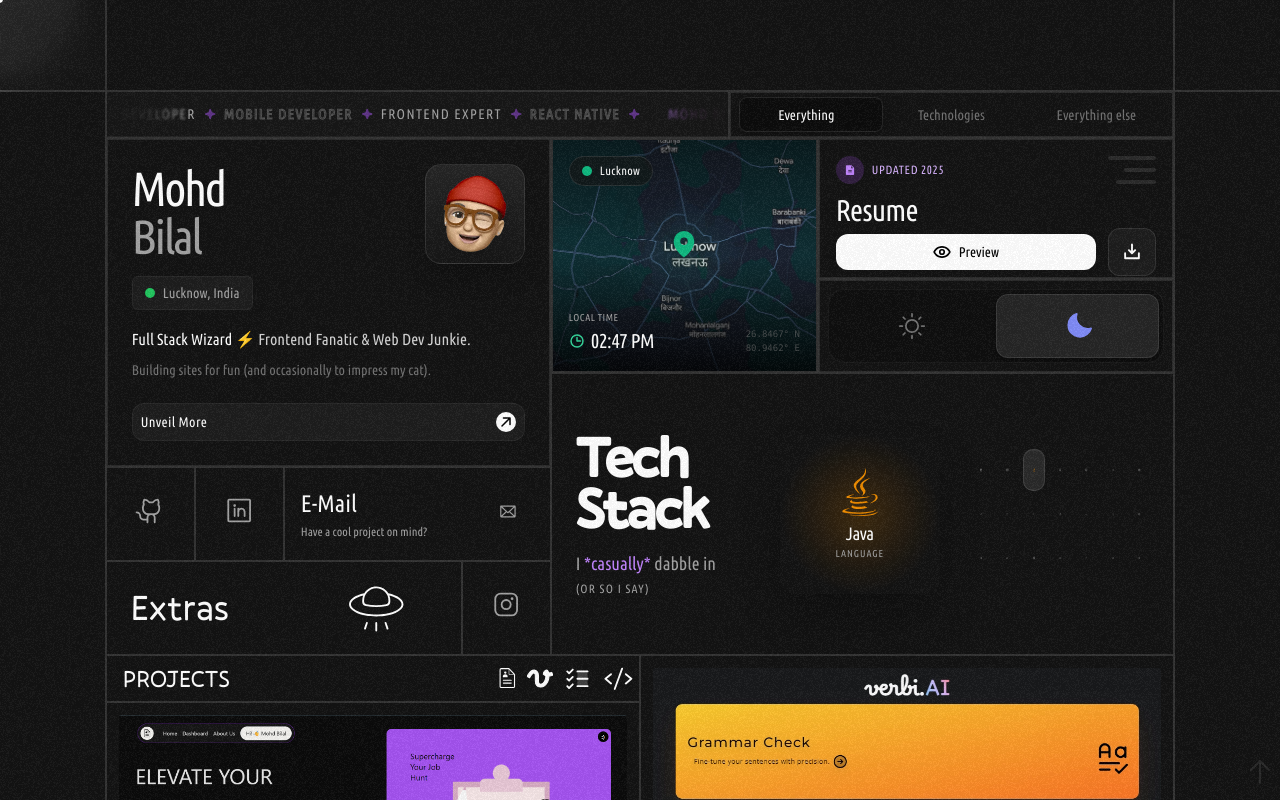
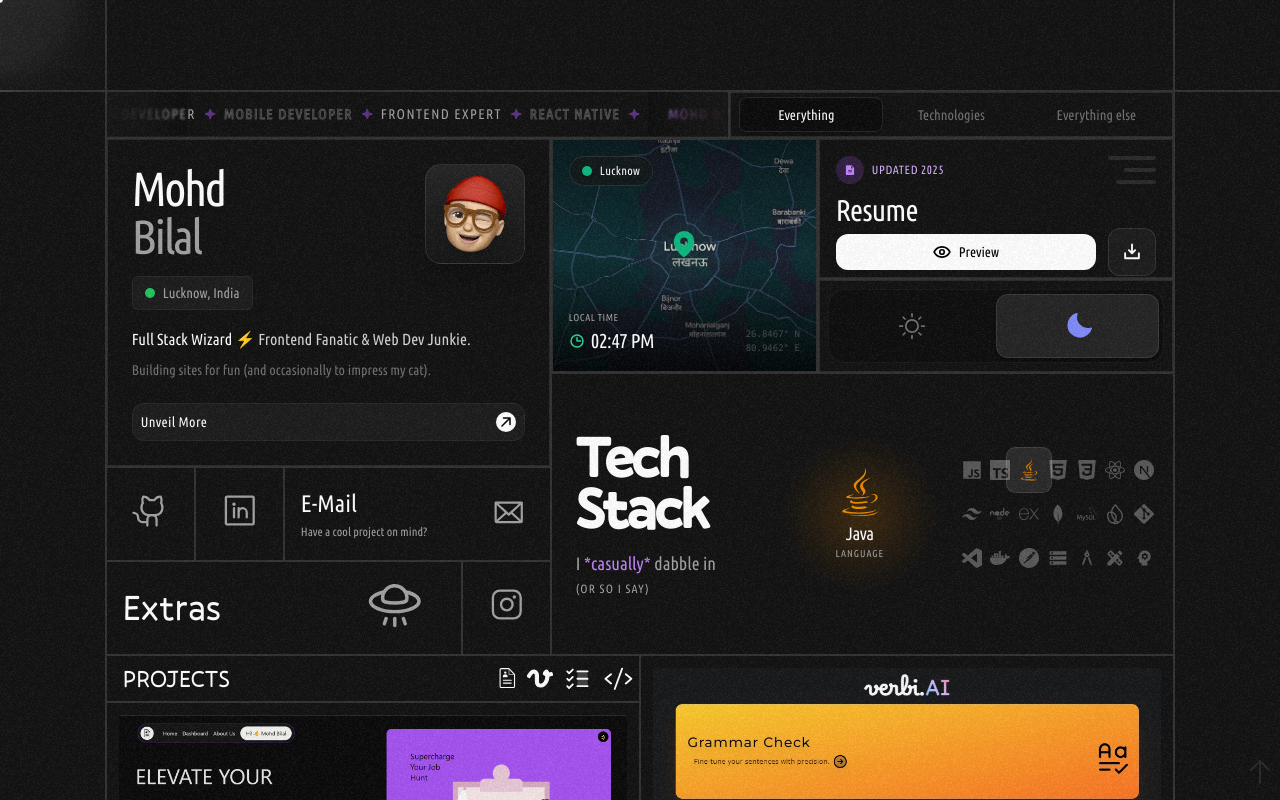
Before and after one commit to mohd-Bilal-exe/mohdBilal_personalPortfolio, a React (Vite) app: page / in a window 1280 px wide. Shown: the top 800 px of the page. Built offline with nearby package versions, Linux system fonts and the light colour scheme; a web font is replaced by a local one.

Commit message:
MAde some more changes

```diff
--- a/src/components/Banner.jsx
+++ b/src/components/Banner.jsx
@@ -4,11 +4,10 @@ import { StarFour } from '@phosphor-icons/react'; // Assuming you use Phosphor
 
 export default function Banner() {
   return (
-    <div className="relative flex items-center bg-neutral-900 border-white/5 border-b h-full overflow-hidden select-none">
+    <div className="relative flex items-center border-white/5 border-b h-full overflow-hidden select-none">
       {/* Improved Gradient Masks with Blur */}
-      <div className="left-0 z-20 absolute bg-gradient-to-r from-neutral-900 via-neutral-900/80 to-transparent backdrop-blur-[1px] w-20 h-full"></div>
-      <div className="right-0 z-20 absolute bg-gradient-to-l from-neutral-900 via-neutral-900/80 to-transparent backdrop-blur-[1px] w-20 h-full"></div>
-
+      <div className="left-0 z-20 absolute bg-gradient-to-r dark:from-neutral-900 dark:via-neutral-900/70 to-transparent dark:backdrop-blur-[1px] w-20 h-full"></div>
+      <div className="right-0 z-20 absolute bg-gradient-to-l dark:from-neutral-900 dark:via-neutral-900/70 to-transparent dark:backdrop-blur-[1px] w-20 h-full"></div>
       <MarqueeItem />
     </div>
   );
@@ -55,7 +54,8 @@ const LoopingText = ({ items }) => {
               item.type === 'highlight' &&
                 'bg-clip-text text-transparent bg-gradient-to-r mx-5 from-purple-400 to-pink-400',
               // CASE 2: Solid Text (Standard)
-              item.type === 'solid' && 'text-neutral-400 group-hover:text-white',
+              item.type === 'solid' &&
+                'text-neutral-600 dark:text-neutral-400 group-hover:text-black dark:group-hover:text-white',
               // CASE 3: Outline Text (Modern Touch)
               item.type === 'outline' && 'text-transparent stroke-text hover:text-neutral-500'
             )}
--- a/src/components/Contact.jsx
+++ b/src/components/Contact.jsx
@@ -39,12 +39,12 @@ export const LinkedIn = ({ isFade, setCursorColor }) => {
       </AnimatePresence>
       {/* Icon */}
       <LinkedinLogo
-        size={'80%'}
+        size={'85%'}
         weight="regular"
         className="mx-auto text-neutral-400 group-hover:text-lnkin group-hover:scale-[0.85] transition-all duration-300 ease-out"
       />
       {/* Hover Label (Tooltip style) - MODIFIED for Tailwind-only hover transition */}
-      <span className="bottom-2 absolute bg-black/50 opacity-0 group-hover:opacity-100 backdrop-blur-sm px-2 py-1 rounded font-medium text-white/90 text-xs transition-all translate-y-2 group-hover:translate-y-0 duration-200 transform">
+      <span className="bottom-2 left-[25%] absolute bg-black/50 opacity-0 group-hover:opacity-100 backdrop-blur-sm px-2 py-1 rounded font-medium text-white/90 text-xs transition-all translate-y-2 group-hover:translate-y-0 duration-200 transform">
         LinkedIn
       </span>
     </a>
@@ -78,12 +78,12 @@ export const GitHub = ({ isFade, setCursorColor }) => {
     >
       {/* Fade Overlay omitted for brevity, similar to LinkedIn */} {/* Icon */}
       <GithubLogo
-        size={'80%'}
+        size={'85%'}
         weight="regular"
         className="mx-auto text-neutral-400 group-hover:text-white group-hover:scale-[0.85] transition-all duration-300 ease-out"
       />
       {/* Hover Label - MODIFIED for Tailwind-only hover transition */}
-      <span className="bottom-2 absolute bg-black/50 opacity-0 group-hover:opacity-100 backdrop-blur-sm px-2 py-1 rounded font-medium text-white/90 text-xs transition-all translate-y-2 group-hover:translate-y-0 duration-200 transform">
+      <span className="bottom-2 left-[27%] absolute bg-black/50 opacity-0 group-hover:opacity-100 backdrop-blur-sm px-2 py-1 rounded font-medium text-white/90 text-xs transition-all translate-y-2 group-hover:translate-y-0 duration-200 transform">
         GitHub
       </span>
     </a>
@@ -115,12 +115,12 @@ export const Instagram = ({ isFade, setCursorColor }) => {
     >
       {/* Fade Overlay omitted for brevity */} {/* Icon */}
       <InstagramLogo
-        size={'80%'}
+        size={'85%'}
         weight="regular"
         className="mx-auto text-neutral-400 group-hover:text-insta group-hover:scale-[0.85] transition-all duration-300 ease-in-out"
       />
       {/* Hover Label - MODIFIED for Tailwind-only hover transition */}
-      <span className="bottom-2 absolute bg-black/50 opacity-0 group-hover:opacity-100 backdrop-blur-sm px-2 py-1 rounded font-medium text-white/90 text-xs transition-all translate-y-2 group-hover:translate-y-0 duration-200 transform">
+      <span className="bottom-2 left-[20%] absolute bg-black/50 opacity-0 group-hover:opacity-100 backdrop-blur-sm px-2 py-1 rounded font-medium text-white/90 text-xs transition-all translate-y-2 group-hover:translate-y-0 duration-200 transform">
         Instagram
       </span>
     </a>
@@ -178,7 +178,7 @@ export const Email = ({ isFade, setCursorColor }) => {
       {/* Right Side: Icon */}
       <div className="flex-shrink-0 place-content-center grid w-1/4 md:w-1/5 h-full">
         <Envelope
-          size={'80%'}
+          size={'93%'}
           weight="regular"
           className="text-neutral-400 group-hover:text-yellow-500 group-hover:scale-110 transition-all duration-300 ease-in-out"
         />
--- a/src/components/DivOrigami.jsx
+++ b/src/components/DivOrigami.jsx
@@ -74,12 +74,12 @@ const TechDisplay = ({ items, isFade, setCursorColor }) => {
 
   return (
     <div
-      className="flex smartphone:flex-col justify-between items-center gap-8 smartphone:gap-6 w-full"
+      className="flex smartphone:flex-col justify-between items-center gap-3 smartphone:gap-6 w-full"
       onMouseEnter={() => setIsHovering(true)}
       onMouseLeave={() => setIsHovering(false)}
     >
       {/* 1. FEATURED CARD (Left) */}
-      <div className="relative flex flex-col flex-shrink-0 justify-center items-center shadow-2xl rounded-2xl w-40 smartphone:w-full h-40 smartphone:h-32 overflow-hidden">
+      <div className="relative flex flex-col flex-shrink-0 justify-center items-center rounded-2xl w-40 smartphone:w-full h-40 smartphone:h-32 overflow-hidden">
         {/* Subtle pulsing background matching the tech color */}
         <div
           className="absolute inset-0 opacity-20 transition-colors duration-500"
@@ -103,10 +103,10 @@ const TechDisplay = ({ items, isFade, setCursorColor }) => {
             />
 
             <div className="text-center">
-              <h3 className="font-bold text-white text-lg leading-none tracking-tight">
+              <h3 className="font-bold text-black dark:text-white text-lg leading-none tracking-tight">
                 {activeItem.name}
               </h3>
-              <span className="block mt-1 font-medium text-[10px] text-neutral-400 uppercase tracking-widest">
+              <span className="block mt-1 font-medium text-[10px] text-neutral-600 dark:text-neutral-400 uppercase tracking-widest">
                 {activeItem.category}
               </span>
             </div>
@@ -115,7 +115,7 @@ const TechDisplay = ({ items, isFade, setCursorColor }) => {
       </div>
 
       {/* 2. THE GRID (Right) */}
-      <div className="flex-1 place-content-center gap-2 grid grid-cols-7 smartphone:grid-cols-5">
+      <div className="flex-1 place-content-center gap-1 grid grid-cols-7 smartphone:grid-cols-5">
         {items.map((item, index) => {
           const isActive = index === activeIndex;
           return (
@@ -131,10 +131,10 @@ const TechDisplay = ({ items, isFade, setCursorColor }) => {
                   setCursorColor({ color: 'bg-white shadow-white', size: 'w-2 h-2' });
               }}
               className={twMerge(
-                'group relative flex justify-center items-center p-2 rounded-lg aspect-square transition-all duration-300',
+                'group relative flex justify-center items-center p-1 rounded-lg size-10 aspect-square transition-all duration-300',
                 isActive
-                  ? 'bg-white/10 ring-1 ring-white/20 scale-110 z-10'
-                  : 'bg-transparent hover:bg-white/5'
+                  ? 'bg-black/10 dark:bg-white/10 ring-1 ring-black/20 dark:ring-white/20 scale-110 z-10'
+                  : 'bg-transparent hover:bg-black/5 dark:hover:bg-white/5'
               )}
             >
               <item.icon
--- a/src/components/ExtrasCollapsed.jsx
+++ b/src/components/ExtrasCollapsed.jsx
@@ -1,20 +1,27 @@
-import { FlyingSaucer } from "@phosphor-icons/react";
-import { AnimatePresence, m } from "framer-motion";
+import { FlyingSaucer } from '@phosphor-icons/react';
+import { AnimatePresence, m } from 'framer-motion';
 import PropTypes from 'prop-types';
 
 export default function ExtrasCollapsed({ isFade, setWhatsClicked, handleClick, setCursorColor }) {
   const handleEnter = () => {
-        setCursorColor({ color: "bg-gradient-to-br from-red-900 to-red-600 shadow-red-600", size: "w-4 h-4" });
+    setCursorColor({
+      color: 'bg-gradient-to-br from-red-900 to-red-600 shadow-red-600',
+      size: 'w-4 h-4',
+    });
   };
   const handleExit = () => {
-        setCursorColor({ color: "bg-white shadow-white", size: "w-2 h-2" });
+    setCursorColor({ color: 'bg-white shadow-white', size: 'w-2 h-2' });
   };
 
   return (
+    // Main Wrapper: Responsive, No BG/Rounded Corners
     <div
       onMouseEnter={!isFade ? handleEnter : undefined}
       onMouseLeave={!isFade ? handleExit : undefined}
-            className={`w-full h-full flex items-center p-2 relative ${isFade && "pointer-events-none grayscale opacity-10"} transition-all duration-300`}
+      className={`
+                w-full h-full flex items-center p-2 relative active:scale-[0.98] transition-all duration-300
+                ${isFade && 'pointer-events-none grayscale opacity-10'}
+            `}
     >
       <AnimatePresence>
         {isFade && (
@@ -30,26 +37,36 @@ export default function ExtrasCollapsed({ isFade, setWhatsClicked, handleClick,
 
       <a
         href="#Extra_stuff_I_love_to_do"
-                className="group z-10 flex items-center w-full h-full cursor-pointer"
+        className="group z-10 flex justify-between items-center w-full h-full cursor-pointer"
         onClick={() => {
-                    setWhatsClicked("Extras");
+          setWhatsClicked('Extras');
           handleClick();
         }}
       >
-                <div className="flex justify-start ml-4 w-1/2 h-10 overflow-hidden font-thin smartphone:text-3xl text-4xl Pally">
+        {/* Left Side: Text Flip Area */}
+        <div className="flex justify-start items-center ml-2 w-2/3 h-full">
+          {/* The "Window" for the Flip Effect */}
+          <div className="relative h-10 overflow-hidden font-thin text-3xl md:text-4xl Pally">
             <div className="flex flex-col w-fit transition-transform group-hover:-translate-y-10 duration-[700ms] ease-out">
-                        <h1>Extras</h1>
-                        <h1 className="bg-clip-text bg-gradient-to-br from-red-500 to-red-300 font-normal text-transparent text-sm tracking-wide">
-                            Take you there? <br />  Just click!
+              {/* Line 1 (Default Text) */}
+              <h1 className="flex items-center h-10">Extras</h1>
+
+              {/* Line 2 (CTA Text - Slides up into view) */}
+              <h1 className="flex items-center bg-clip-text bg-gradient-to-br from-red-500 dark:from-red-300 to-red-300 dark:to-red-100 h-10 font-normal text-transparent text-sm md:text-base tracking-wide">
+                Take you there? Just click!
               </h1>
             </div>
           </div>
+        </div>
 
+        {/* Right Side: Icon */}
+        <div className="place-content-center grid w-1/3 h-full">
           <FlyingSaucer
-                    size="96%"
-                    weight="thin"
-                    className="mx-auto py-2 2xl:py-0 w-1/4 h-full group-hover:text-red-900 group-hover:scale-95 transition-all duration-300"
+            size="90%"
+            weight="regular"
+            className="text-neutral-400 group-hover:text-red-600 group-hover:scale-110 transition-all duration-500 ease-in-out"
           />
+        </div>
       </a>
     </div>
   );
--- a/src/components/Location.jsx
+++ b/src/components/Location.jsx
@@ -52,7 +52,7 @@ export default function Location({ isFade, darkMode, setCursorColor }) {
       onMouseEnter={handleEnter}
       onMouseLeave={handleExit}
       className={`
-                relative w-full h-full overflow-hidden border border-white/10 bg-neutral-900
+                relative w-full h-full overflow-hidden border border-neutral-200 dark:border-white/10 bg-neutral-100 dark:bg-neutral-900
                 ${isFade && 'pointer-events-none grayscale opacity-10'}
                 transition-all duration-300 group/map
             `}
@@ -92,12 +92,12 @@ export default function Location({ isFade, darkMode, setCursorColor }) {
         <div className="absolute inset-0 bg-gradient-to-t from-black/80 via-transparent to-black/40 pointer-events-none" />
 
         {/* TOP LEFT: Location Badge */}
-        <div className="top-4 left-4 z-10 absolute flex items-center gap-2 bg-neutral-900/60 backdrop-blur-md px-3 py-1.5 border border-white/10 rounded-full">
+        <div className="top-4 left-4 z-10 absolute flex items-center gap-2 bg-white/60 dark:bg-neutral-900/60 backdrop-blur-md px-3 py-1.5 border border-black/10 dark:border-white/10 rounded-full">
           <div className="relative flex w-2.5 h-2.5">
             <span className="inline-flex absolute bg-emerald-400 opacity-75 rounded-full w-full h-full animate-ping"></span>
             <span className="inline-flex relative bg-emerald-500 rounded-full w-2.5 h-2.5"></span>
           </div>
-          <span className="font-medium text-white text-xs tracking-wide">Lucknow</span>
+          <span className="font-medium text-black dark:text-white text-xs tracking-wide">Lucknow</span>
         </div>
 
         {/* CENTER: Radar Animation (Visual Interest) */}
@@ -116,7 +116,7 @@ export default function Location({ isFade, darkMode, setCursorColor }) {
             <span className="mb-0.5 font-bold text-[10px] text-neutral-400 uppercase tracking-wider">
               Local Time
             </span>
-            <div className="flex items-center gap-1.5 text-white">
+            <div className="flex items-center gap-1.5 text-black dark:text-white">
               <Clock weight="bold" className="text-emerald-400" />
               <span className="font-variant-numeric font-bold tabular-nums text-xl tracking-tight">
                 {time}
@@ -125,7 +125,7 @@ export default function Location({ isFade, darkMode, setCursorColor }) {
           </div>
 
           {/* Coordinates (Optional - adds 'tech' feel) */}
-          <div className="hidden smartphone:hidden md:block opacity-60 font-mono text-[9px] text-neutral-500 text-right">
+          <div className="hidden smartphone:hidden md:block opacity-60 font-mono text-[9px] text-neutral-700 dark:text-neutral-500 text-right">
             26.8467° N<br />
             80.9462° E
           </div>
--- a/src/components/Resume.jsx
+++ b/src/components/Resume.jsx
@@ -31,7 +31,7 @@ export default function Resume({ isFade, setCursorColor }) {
       onMouseMove={handleMouseMove}
       onMouseEnter={handleEnter}
       onMouseLeave={handleExit}
-      className={`relative w-full h-full flex flex-col justify-between overflow-hidden  border border-white/10 p-4 group/resume ${
+      className={`relative w-full h-full flex flex-col justify-between overflow-hidden border border-neutral-200 dark:border-white/10 bg-white dark:bg-transparent p-4 group/resume ${
         isFade && 'pointer-events-none grayscale opacity-10'
       } transition-all duration-300`}
     >
@@ -84,7 +84,7 @@ export default function Resume({ isFade, setCursorColor }) {
             Updated 2025
           </h5>
         </div>
-        <h1 className="mt-2 font-bold text-white text-3xl tracking-tight">Resume</h1>
+        <h1 className="mt-2 font-bold text-black dark:text-white text-3xl tracking-tight">Resume</h1>
       </div>
 
       {/* ACTION BUTTONS */}
@@ -92,7 +92,7 @@ export default function Resume({ isFade, setCursorColor }) {
         {/* VIEW BUTTON (Primary) */}
         <button
           onClick={() => setResumeModalOpen(true)}
-          className="flex flex-1 justify-center items-center gap-2 bg-white hover:bg-purple-50 px-1 py-2 rounded-xl font-bold text-black text-sm active:scale-95 transition-all duration-200"
+          className="flex flex-1 justify-center items-center gap-2 bg-black dark:bg-white hover:bg-neutral-800 dark:hover:bg-purple-50 px-1 py-2 rounded-xl font-bold text-white dark:text-black text-sm active:scale-95 transition-all duration-200"
         >
           <Eye size={18} weight="bold" />
           <span>Preview</span>
--- a/src/components/WelcomeScreen.jsx
+++ b/src/components/WelcomeScreen.jsx
@@ -2,7 +2,7 @@ import { twMerge } from "tailwind-merge";
 import { m } from "framer-motion";
 export default function WelcomeScreen() {
     return (
-        <m.section initial={{ opacity: 0 }} animate={{ opacity: 1 }} exit={{ opacity: 0 }} transition={{ duration: 0.3 }} className={twMerge("w-screen h-screen fixed top-0 left-0 z-[50]  bg-darkGray text-white text-7xl flex items-center justify-center drop-shadow-md ubuntu")}>
+        <m.section initial={{ opacity: 0 }} animate={{ opacity: 1 }} exit={{ opacity: 0 }} transition={{ duration: 0.3 }} className={twMerge("w-screen h-screen fixed top-0 left-0 z-[50] bg-white dark:bg-darkGray text-black dark:text-white text-7xl flex items-center justify-center drop-shadow-md ubuntu")}>
             <m.h1 initial={{ opacity: 0 }} animate={{ opacity: 1 }} transition={{ duration: 1 }}>Hi!</m.h1>
         </m.section>
     )
```
Lines whose indentation alone changed are shown as unchanged.
